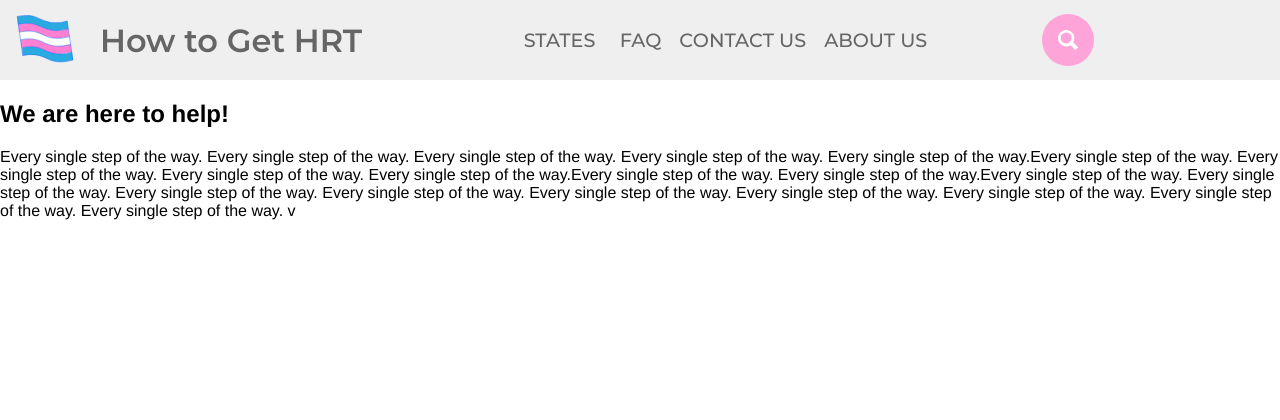
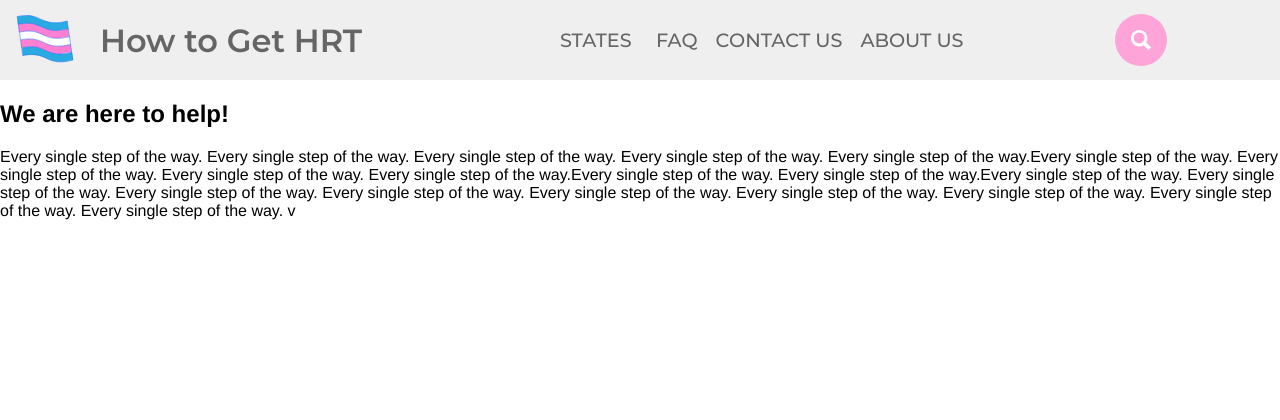
Before and after one commit to lukovana/How-to-Get-HRT, a PHP site: page / in a window 1280 px wide. Shown: the top 420 px of the page. Run offline with PHP 8.4, Linux system fonts and the light colour scheme; data that the repository does not hold is empty; some web fonts are replaced.

Commit message:
Put the buttons in a container

```diff
--- a/stylesheets/website.css
+++ b/stylesheets/website.css
@@ -41,9 +41,13 @@ body {
 #headernav {
 	width: 100%;
     display: grid;
-    grid-template-areas: "header nav hamburger search";
+    grid-template-areas: "header nav buttons";
     align-items: center;
     justify-content: stretch;
+}
+#_containerbuttons {
+    display: grid;
+    grid-template-areas: "hamburger search";
 }
 
 #h_wrapper {grid-area: headernav;}
@@ -52,6 +56,7 @@ main {grid-area: main;}
 footer {grid-area: footer;}
 header {grid-area: header;}
 nav {grid-area: nav;}
+#_containerbuttons {grid-area: buttons;}
 #searchimg {grid-area: search;}
 #_hamburger {grid-area: hamburger;}
 
--- a/templates/nav.php
+++ b/templates/nav.php
@@ -61,14 +61,7 @@ function nav($back, $back2, $back3) {
 
     # everything before the loop starts
     echo
-    '
-    <div class="_contain" id="_hamburger">
-        <a href="#" onclick="dropdown()">
-        <img src="', $back3,'assets/images/hamburger.svg" width="20" height="20" alt="hamburger" id="hamburger"/>
-        </a>
-    </div>
-
-    <nav><ul>
+    '<nav><ul>
         <div id="dropdown">
             <a href="', $back2, 'states.php"><li class="dropbutton mobiledropitem">States</li></a>
             <div class="dropitems">
--- a/templates/search.php
+++ b/templates/search.php
@@ -2,7 +2,14 @@
 
 function search($back) {
     echo
-    '<form>
+    '
+    <div id="_containerbuttons">
+        <div class="_contain" id="_hamburger">
+            <a href="#" onclick="dropdown()">
+            <img src="', $back3,'assets/images/hamburger.svg" width="20" height="20" alt="hamburger" id="hamburger"/>
+            </a>
+        </div>
+        <form>
             <div id="searchbar">
                 <div class="_contain" id="_searchimg">
                     <a href="#"><img src="', $back,'assets/images/search.svg" width="20" height="20" id="searchimg"/></a>
@@ -10,6 +17,7 @@ function search($back) {
 
                 <input id="searchbox" type="text" placeholder="Search">
             </div>
-    </form>';
+        </form>
+    </div>';
     };
 ?>
```
Lines whose indentation alone changed are shown as unchanged.
